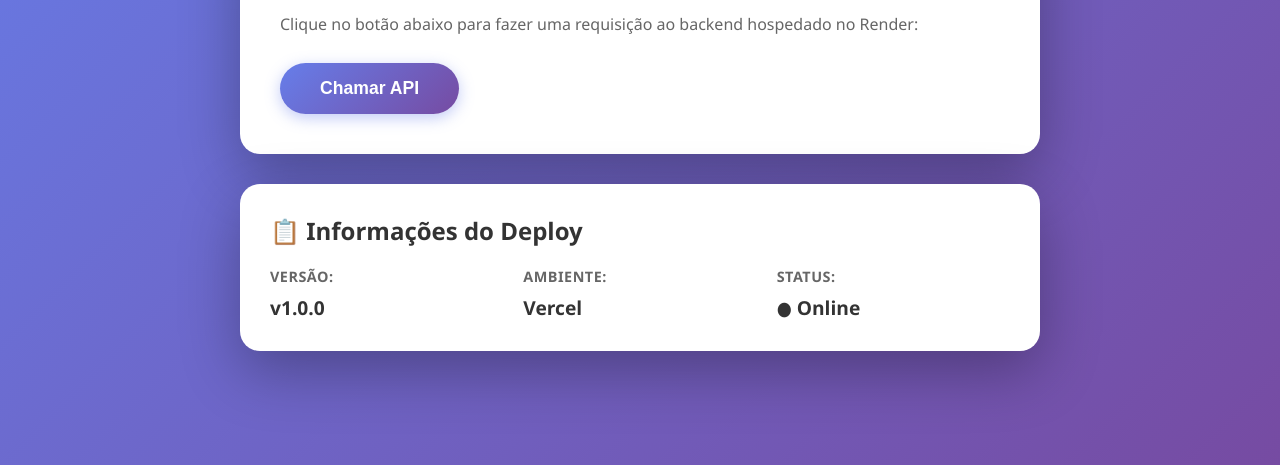
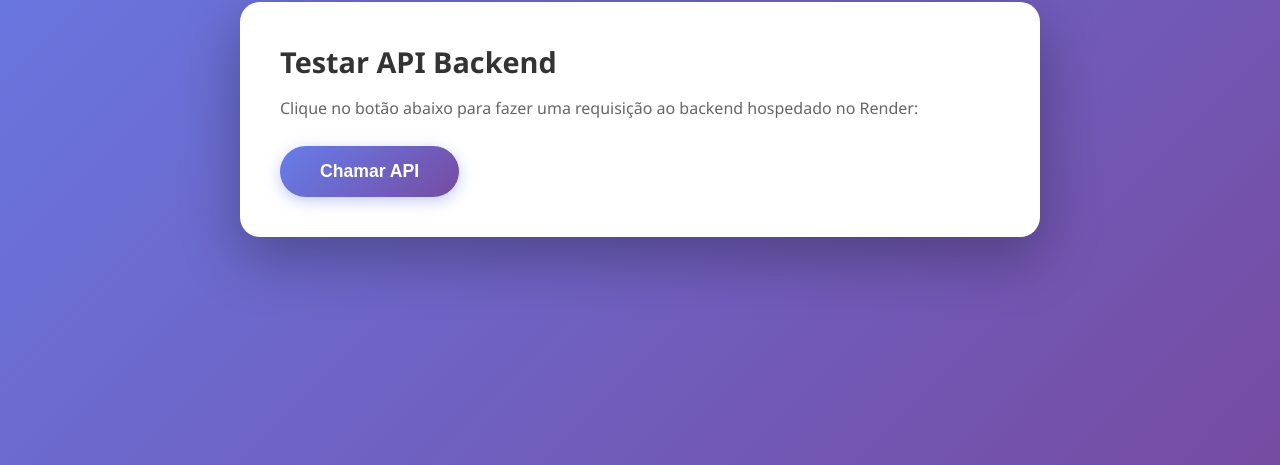
Before and after one commit to ThiagoDav/projeto-ci-cd-front, a website: page src/index.html in a window 1280 px wide. Shown: the part 335-800 px from the top of the page. Drawn offline with Linux system fonts and the light colour scheme.

Commit message:
patch: atualizar HTML da página

```diff
--- a/src/index.html
+++ b/src/index.html
@@ -12,7 +12,6 @@
             <h1>Projeto CI/CD</h1>
             <p class="subtitle">Integração Frontend (Vercellll) + Backend (Render)</p>
         </header>
-
         <main>
             <div class="card">
                 <h2>Testar API Backend</h2>
@@ -29,24 +28,6 @@
 
                 <div id="resultado" class="resultado"></div>
             </div>
-
-            <div class="info-card">
-                <h3>📋 Informações do Deploy</h3>
-                <div class="info-grid">
-                    <div class="info-item">
-                        <span class="label">Versão:</span>
-                        <span class="value" id="versao">v1.0.0</span>
-                    </div>
-                    <div class="info-item">
-                        <span class="label">Ambiente:</span>
-                        <span class="value">Vercel</span>
-                    </div>
-                    <div class="info-item">
-                        <span class="label">Status:</span>
-                        <span class="value status-online">● Online</span>
-                    </div>
-                </div>
-            </div>
         </main>
     </div>
 
```
